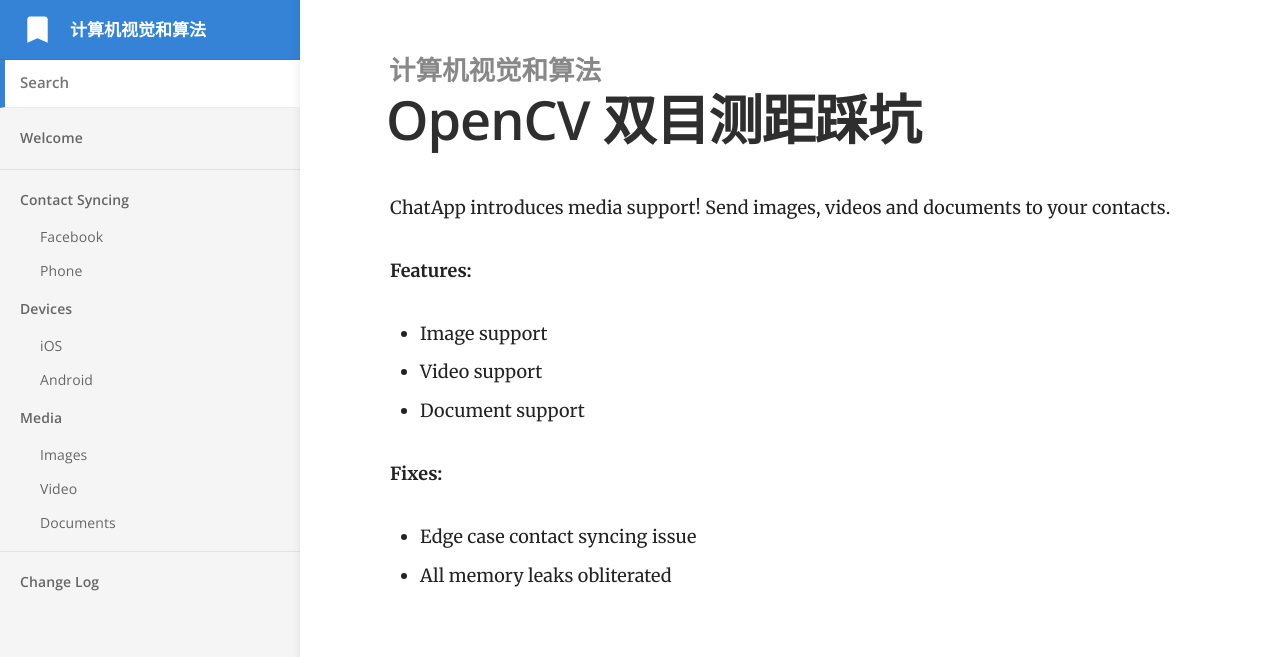
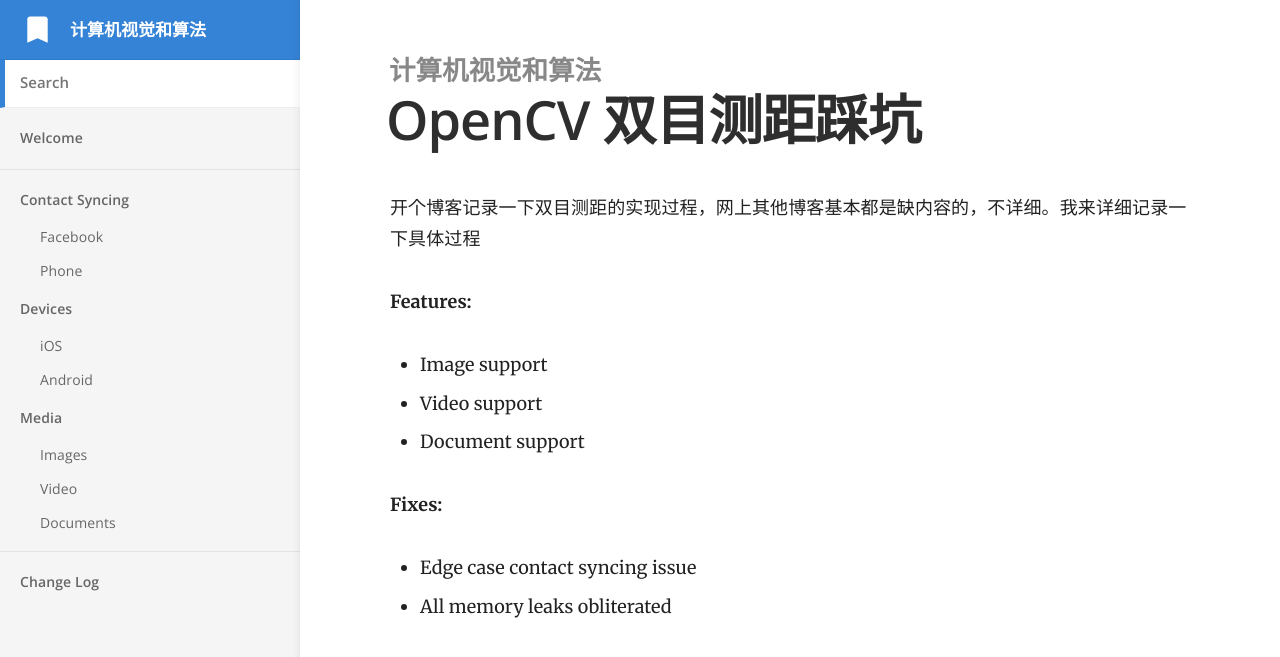
Before and after one commit to kebinpeng/kebinpeng.github.io, a Jekyll site: the page built from _posts/2020-4-16-openCV-stereo-vision.md, in a window 1280 px wide. Shown: the top 657 px of the page. Built offline with Jekyll 4.4.1, drawn with Linux system fonts in a browser that asks for light colours.

Commit message:
Update 2020-4-16-openCV-stereo-vision.md

```diff
--- a/_posts/2020-4-16-openCV-stereo-vision.md
+++ b/_posts/2020-4-16-openCV-stereo-vision.md
@@ -3,7 +3,7 @@
 type: major
 ---
 
-ChatApp introduces media support! Send images, videos and documents to your contacts.
+开个博客记录一下双目测距的实现过程，网上其他博客基本都是缺内容的，不详细。我来详细记录一下具体过程
 
 **Features:**
 
```
